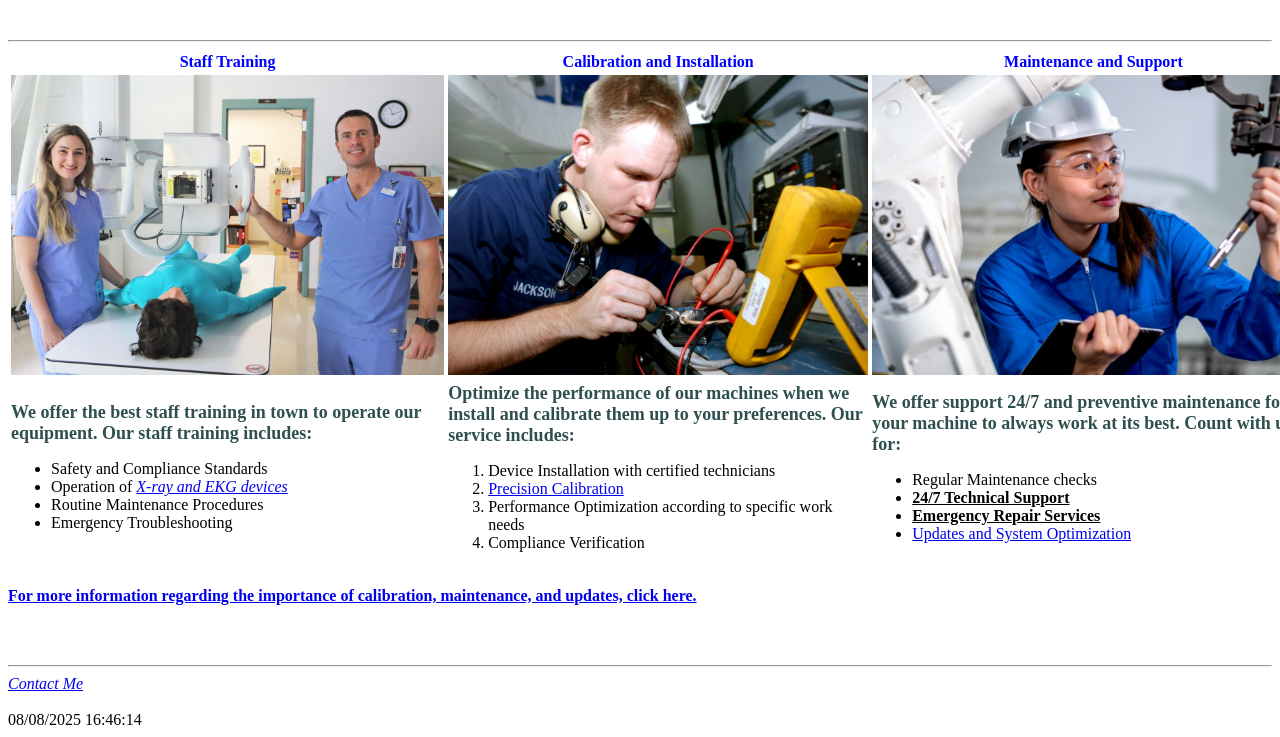
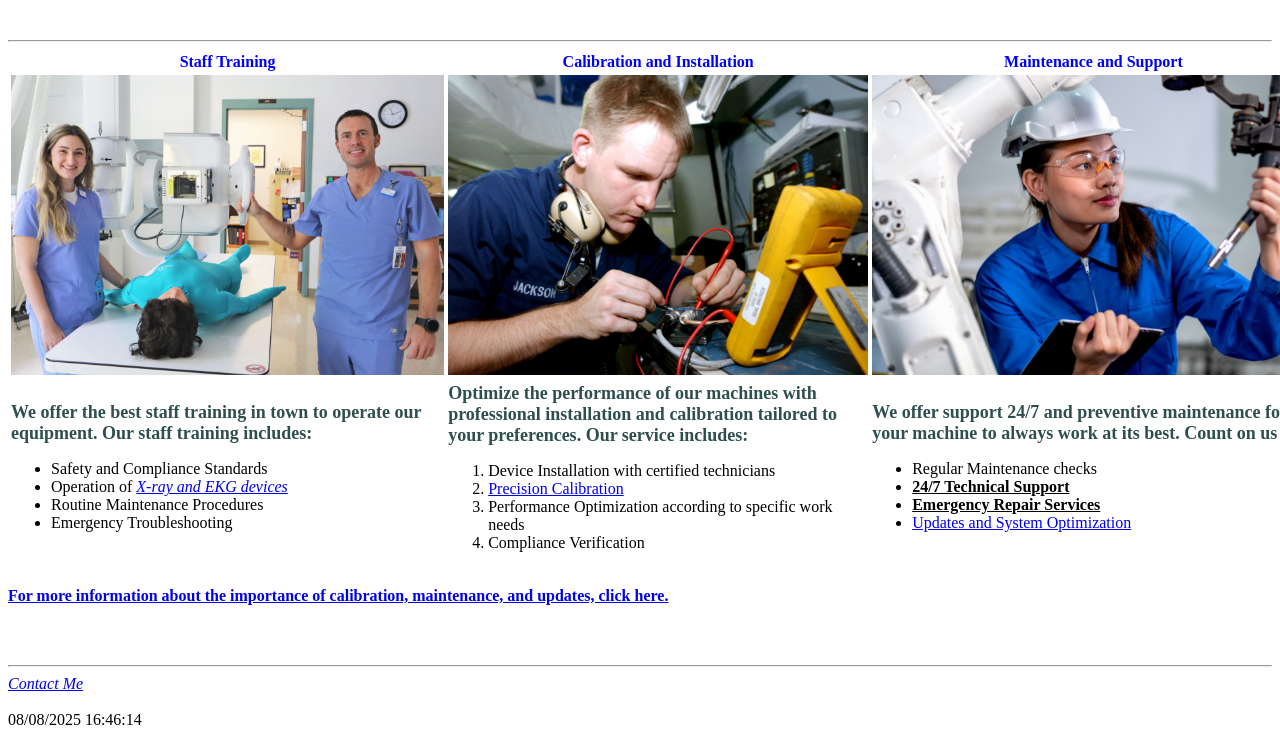
Before and after one commit to DIFia2208/DIFia2208.github.io, a plain HTML site: page index.html in a window 1280 px wide. Shown: the part 100-837 px from the top of the page. Drawn offline with Linux system fonts and the light colour scheme.

Commit message:
Update index.html

```diff
--- a/index.html
+++ b/index.html
@@ -33,14 +33,14 @@
      <li>Emergency Troubleshooting</li>
     </ul>
 
-   <td><font size= "4" color= "darkslategray" style= "font-family"helvetica;"><b> Optimize the performance of our machines when we install and calibrate them up to your preferences. Our service includes:</b></font>
+   <td><font size= "4" color= "darkslategray" style= "font-family"helvetica;"><b> Optimize the performance of our machines with professional installation and calibration tailored to your preferences. Our service includes:</b></font>
 	<ol font size= "3" color= "darkslategray" style 'font-family"helvetica;">
 	   <li>Device Installation with certified technicians</li>
    	   <li><a href="https://iamedical.net/the-importance-of-calibrations-maintaining-optimal-performance-for-x-ray-equipment/" target="_blank">Precision Calibration</a></li>
      	   <li>Performance Optimization according to specific work needs</li>
      	   <li>Compliance Verification</li>
     </ol>
-   <td><font size= "4" color= "darkslategray" style= "font-family"helvetica;"><b> We offer support 24/7 and preventive maintenance for your machine to always work at its best. Count with us for:</b></font>
+   <td><font size= "4" color= "darkslategray" style= "font-family"helvetica;"><b> We offer support 24/7 and preventive maintenance for your machine to always work at its best. Count on us for:</b></font>
 	<ul font size= "3" color= "darkslategray" style 'font-family"helvetica;">
 	   <li>Regular Maintenance checks</li>
      	   <li><b><u>24/7 Technical Support</u></b></li>
@@ -49,7 +49,7 @@
     </ul>
  </tr>
  </table>
-<p style="color: blue;" style="font-family"helvetica;"><b><a href="Radiation Dose Optimization in Radiolog...ts and Preserving Image Fidelity - PMC.pdf" target="_blank">For more information regarding the importance of calibration, maintenance, and updates, click here.</a></b></p>
+<p style="color: blue;" style="font-family"helvetica;"><b><a href="Radiation Dose Optimization in Radiolog...ts and Preserving Image Fidelity - PMC.pdf" target="_blank">For more information about the importance of calibration, maintenance, and updates, click here.</a></b></p>
  <br>
 </body>
 
```
